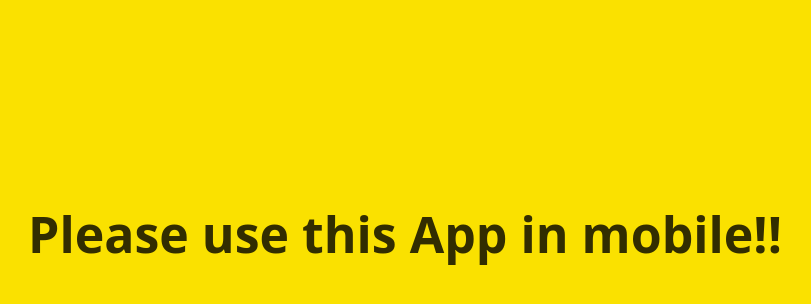
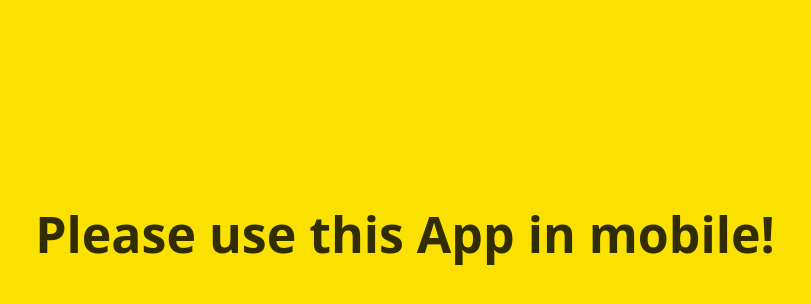
Before and after one commit to dong7237/kokoa-clon-2022, a plain HTML site: page friends.html in a window 1280 px wide. Shown: the part 166-470 px from the top of the page, without its empty margins (235-1046 px from the left). Drawn offline with Linux system fonts and the light colour scheme.

Commit message:
Update friends.html

```diff
--- a/friends.html
+++ b/friends.html
@@ -102,7 +102,7 @@
       <i class="fa-solid fa-comment"></i>
     </div>
     <div id="use-phone">
-      Please use this App in mobile!!
+      Please use this App in mobile!
     </div>
     <script
       src="https://kit.fontawesome.com/fc53c77dbe.js"
```
